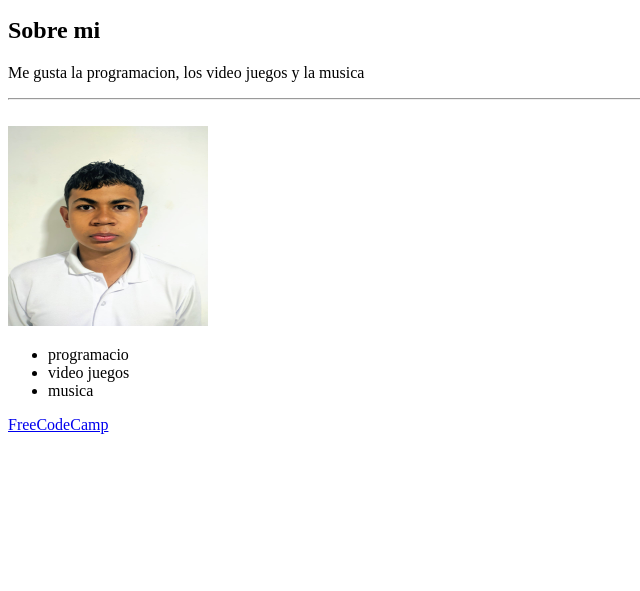
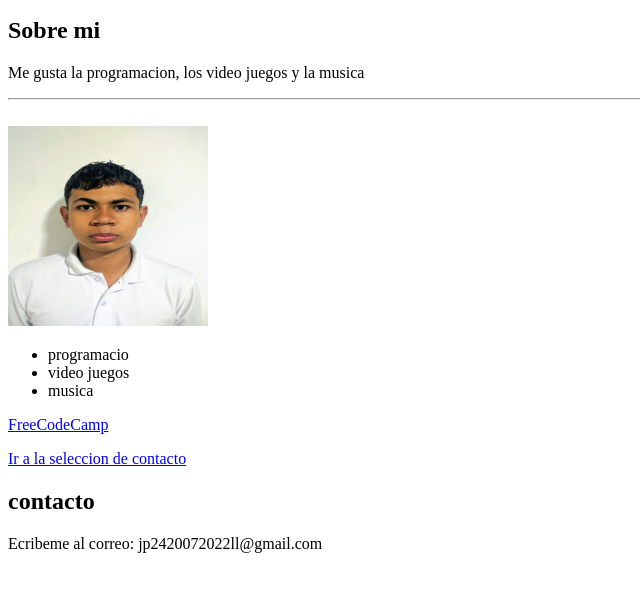
Before and after one commit to Juan-Lop24/MiPrimeraPaginaWeb, a plain HTML site: page index.html in a window 1280 px wide. Shown: the part 101-692 px from the top of the page, without its empty margins (0-640 px from the left). Drawn offline with Linux system fonts and the light colour scheme.

Commit message:
Crear enlace interno

```diff
--- a/index.html
+++ b/index.html
@@ -25,6 +25,10 @@
     <!--Agregar lista de intereses-->
     <p><a href="https:/www.freecodecamp.org/" target="_blank">FreeCodeCamp</a></p>
     <!--Insertar hipervínculo externo-->
+    <p><a href="#contacto">Ir a la seleccion de contacto</a> </p>
+    <h2 id="contacto">contacto</h2>
+    <p>Ecribeme al correo: jp2420072022ll@gmail.com</p>
+    <!--Crear enlace interno-->
 
 </body>
 </html>
```
